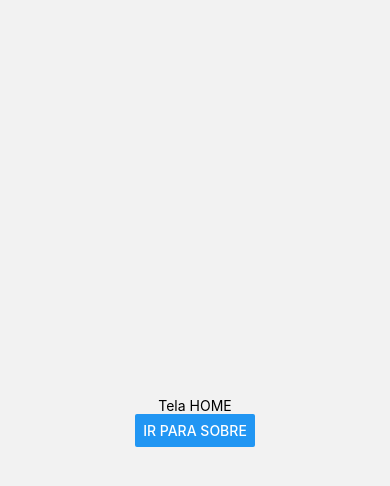
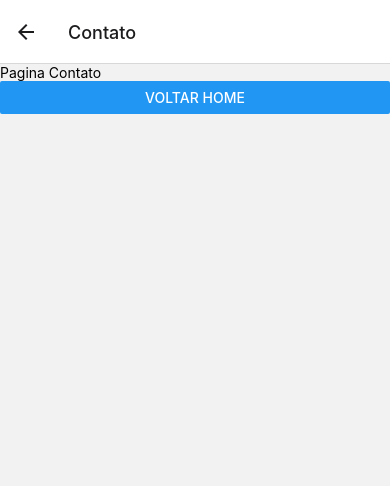
Before and after one commit to Ricardo-Lucena-Clear/React-Native-Navigation, a React Native app: screen /Contato in a window 390 px wide. Shown: the top 486 px of the page. Built offline with nearby package versions, Linux system fonts and the light colour scheme.

Commit message:
Evolving in navigations

```diff
--- a/App.js
+++ b/App.js
@@ -2,10 +2,10 @@
 
 import { NavigationContainer } from '@react-navigation/native';
 import { createNativeStackNavigator } from '@react-navigation/native-stack';
-import 'react-native-gesture-handler';
 
 import Home from './src/pages/Home';
 import Sobre from './src/pages/Sobre';
+import Contato from './src/pages/Contato';
 
 const Stack = createNativeStackNavigator();
 
@@ -34,6 +34,11 @@
           title:'Pagina Sobre'
         }}
         />
+
+        <Stack.Screen
+        name="Contato"
+        component={Contato}
+        />
       </Stack.Navigator>
     </NavigationContainer>
   )
--- /dev/null
+++ b/src/pages/Contato/index.js
@@ -0,0 +1,19 @@
+import React from 'react';
+import { View, Text, Button } from 'react-native';
+
+import { useNavigation, StackActions } from '@react-navigation/native';
+
+export default function Contato(){
+  const navigation = useNavigation();
+
+  function handleHome(){
+    navigation.dispatch(StackActions.popToTop())
+  }
+
+  return(
+    <View>
+      <Text>Pagina Contato</Text>
+      <Button title="VOLTAR HOME" onPress={handleHome} />
+    </View>
+  )
+}
--- a/src/pages/Home/index.js
+++ b/src/pages/Home/index.js
@@ -6,10 +6,14 @@
 export default function Home(){
   const navigation = useNavigation();
 
+  function navegaSobre(){
+    navigation.navigate('Sobre', {  nome: 'Lucas Silva', email: 'matheus@teste.com' })
+  }
+
   return(
     <View style={styles.container}>
       <Text>Tela HOME</Text>
-      <Button title="Ir para sobre" onPress={ () => navigation.navigate('Sobre') } />
+      <Button title="Ir para sobre" onPress={ navegaSobre } />
     </View>
   )
 }
--- a/src/pages/Sobre/index.js
+++ b/src/pages/Sobre/index.js
@@ -1,10 +1,27 @@
-import React from 'react';
-import { View, Text, StyleSheet } from 'react-native';
+import React, { useLayoutEffect }  from 'react';
+import { View, Text, StyleSheet, Button } from 'react-native';
+
+import { useRoute, useNavigation } from '@react-navigation/native';
 
 export default function Sobre(){
+  const route = useRoute();
+  const navigation = useNavigation();
+
+  useLayoutEffect(() => {
+    navigation.setOptions({
+      title: route.params?.nome === '' ? 'Pagina Sobre' : route.params?.nome
+    })
+
+  }, [navigation])
+
   return(
     <View style={styles.container}>
       <Text>Pagina sobre</Text>
+      <Text>{route.params?.email}</Text>
+      <Text>{route.params?.nome}</Text>
+      <Button title="TELA CONTATOS" onPress={ () => navigation.navigate('Contato') } />
+
+      <Button title="Voltar tela" onPress={ () => navigation.goBack() } />
     </View>
   )
 }
```
